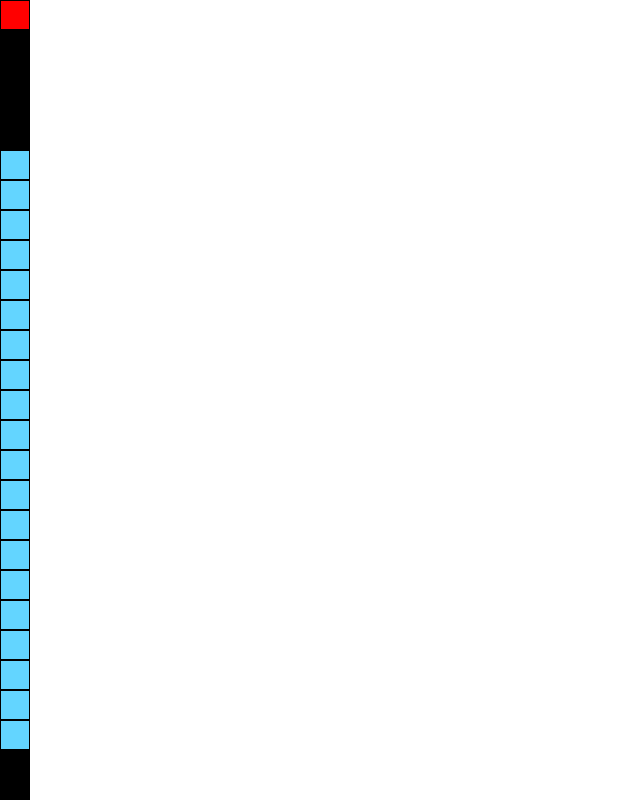
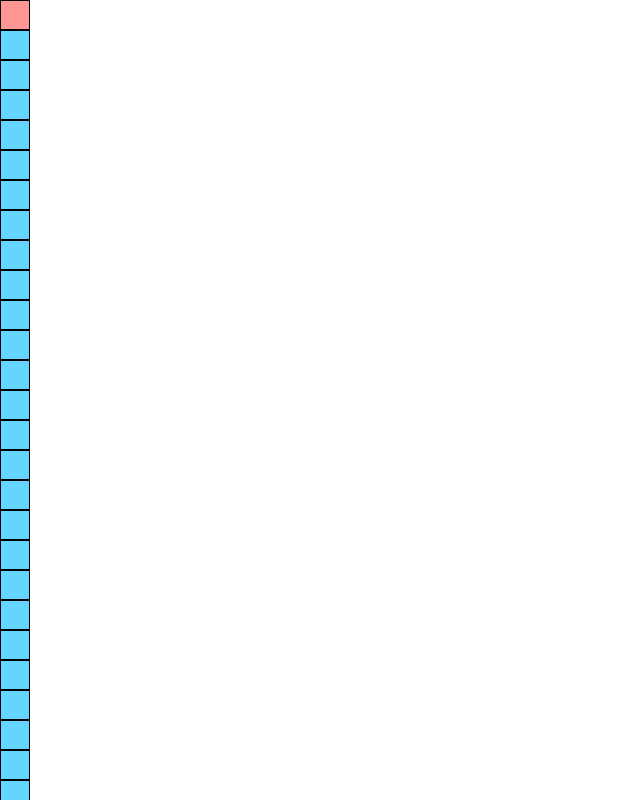
Before and after one commit to safarzadehsbeengood/TOP-Battleship, a website built with webpack: page src/index.html in a window 1280 px wide. Both pictures are taken after a click on the element 15 px from the left and 15 px from the top of the page. Shown: the top 800 px of the page, without its empty margins (0-640 px from the left). Built offline with nearby package versions, Linux system fonts and the light colour scheme.

Commit message:
moved event listeners out of index.js

```diff
--- a/src/index.js
+++ b/src/index.js
@@ -10,16 +10,16 @@ const UI_Controller = UI();
 
 UI_Controller.createBoards(p1.getBoard(), p2.getBoard());
 
-for (const square of document.querySelectorAll(".p2-square")) {
-  square.addEventListener("click", (e) => {
-    const row = e.target.dataset.row;
-    const col = e.target.dataset.col;
-    const ship = p2.getBoard().getSquare(row, col);
-    if (ship) {
-      ship.hit();
-      UI_Controller.updateSquare(row, col, e.target.parentElement, true);
-    } else {
-      UI_Controller.updateSquare(row, col, e.target.parentElement, false);
-    }
-  });
-}
+// for (const square of document.querySelectorAll(".p2-square")) {
+//   square.addEventListener("click", (e) => {
+//     const row = e.target.dataset.row;
+//     const col = e.target.dataset.col;
+//     const ship = p2.getBoard().getSquare(row, col);
+//     if (ship) {
+//       ship.hit();
+//       UI_Controller.updateSquare(row, col, e.target.parentElement, true);
+//     } else {
+//       UI_Controller.updateSquare(row, col, e.target.parentElement, false);
+//     }
+//   });
+// }
--- a/src/modules/UI.js
+++ b/src/modules/UI.js
@@ -31,14 +31,27 @@ function UI() {
           "p1-square",
           p1Board.getSquare(i, j) ? "ship" : "water"
         );
-        p2Square.classList.add(
-          "p2-square",
-          p2Board.getSquare(i, j) ? "ship" : "water"
-        );
+        p2Square.classList.add("p2-square", "water");
+        p2Square.addEventListener("click", (e) => {
+          const row = e.target.dataset.row;
+          const col = e.target.dataset.col;
+          const ship = p2Board.getSquare(row, col);
+          if (ship) {
+            ship.hit();
+            updateSquare(row, col, e.target.parentElement, true);
+          } else {
+            updateSquare(row, col, e.target.parentElement, false);
+          }
+        });
         p1BoardContainer.appendChild(p1Square);
         p2BoardContainer.appendChild(p2Square);
       }
     }
+  };
+
+  const clearBoard = (board) => {
+    p1BoardContainer.innerHTML = "";
+    p2BoardContainer.innerHTML = "";
   };
   return {
     createBoards,
--- a/src/styles.css
+++ b/src/styles.css
@@ -10,7 +10,7 @@
 
 .p2-square:hover {
     cursor: pointer;
-    background-color: red;
+    background-color: rgb(255, 150, 150);
 }
 
 .ship {
@@ -25,6 +25,10 @@
     background-color: rgb(255, 0, 0);
 }
 
+.hit:hover {
+    cursor: not-allowed;
+}
+
 .miss {
     background-color: yellow;
 }
```
Also changed, not shown: dist/main.js.
